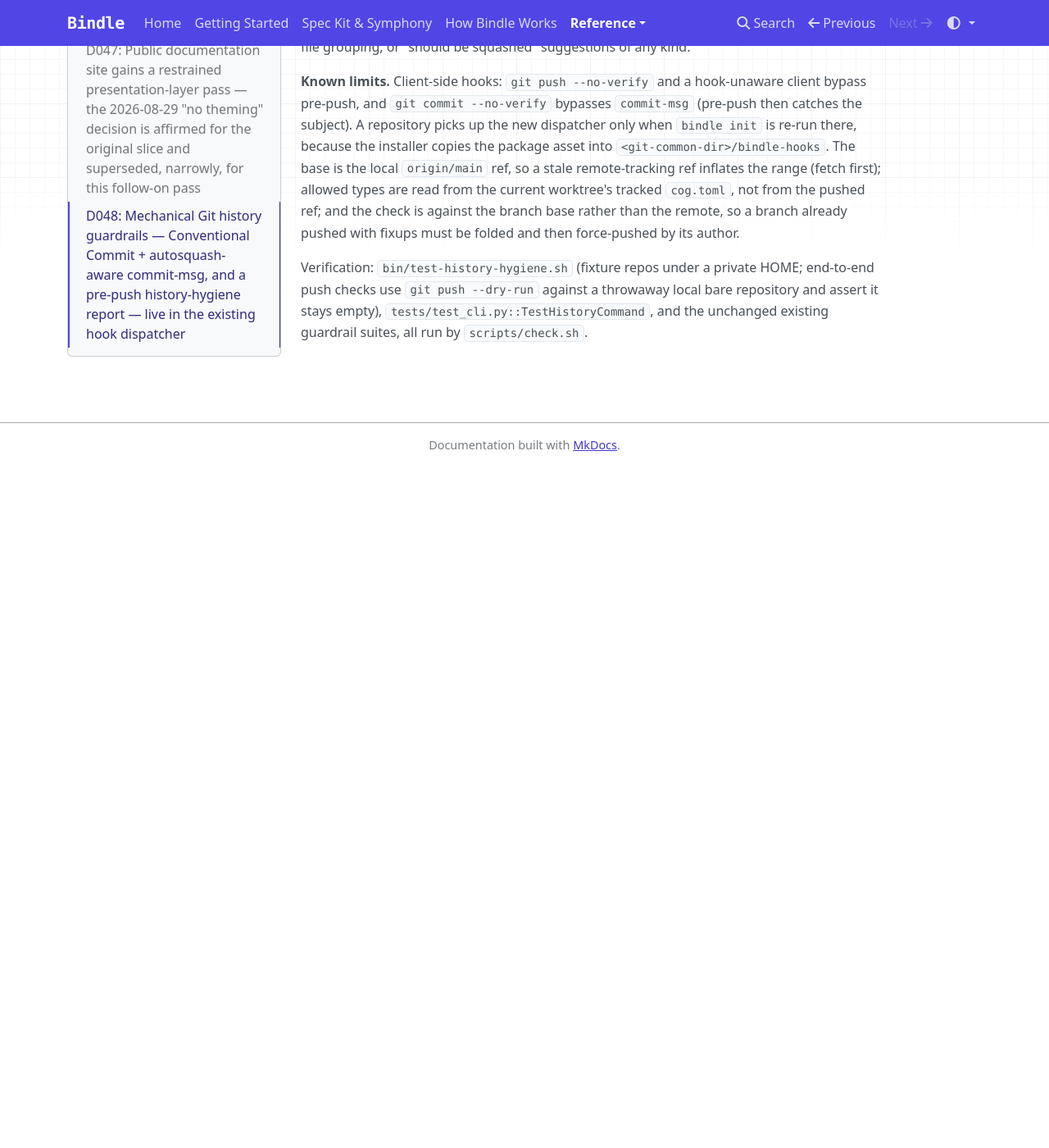
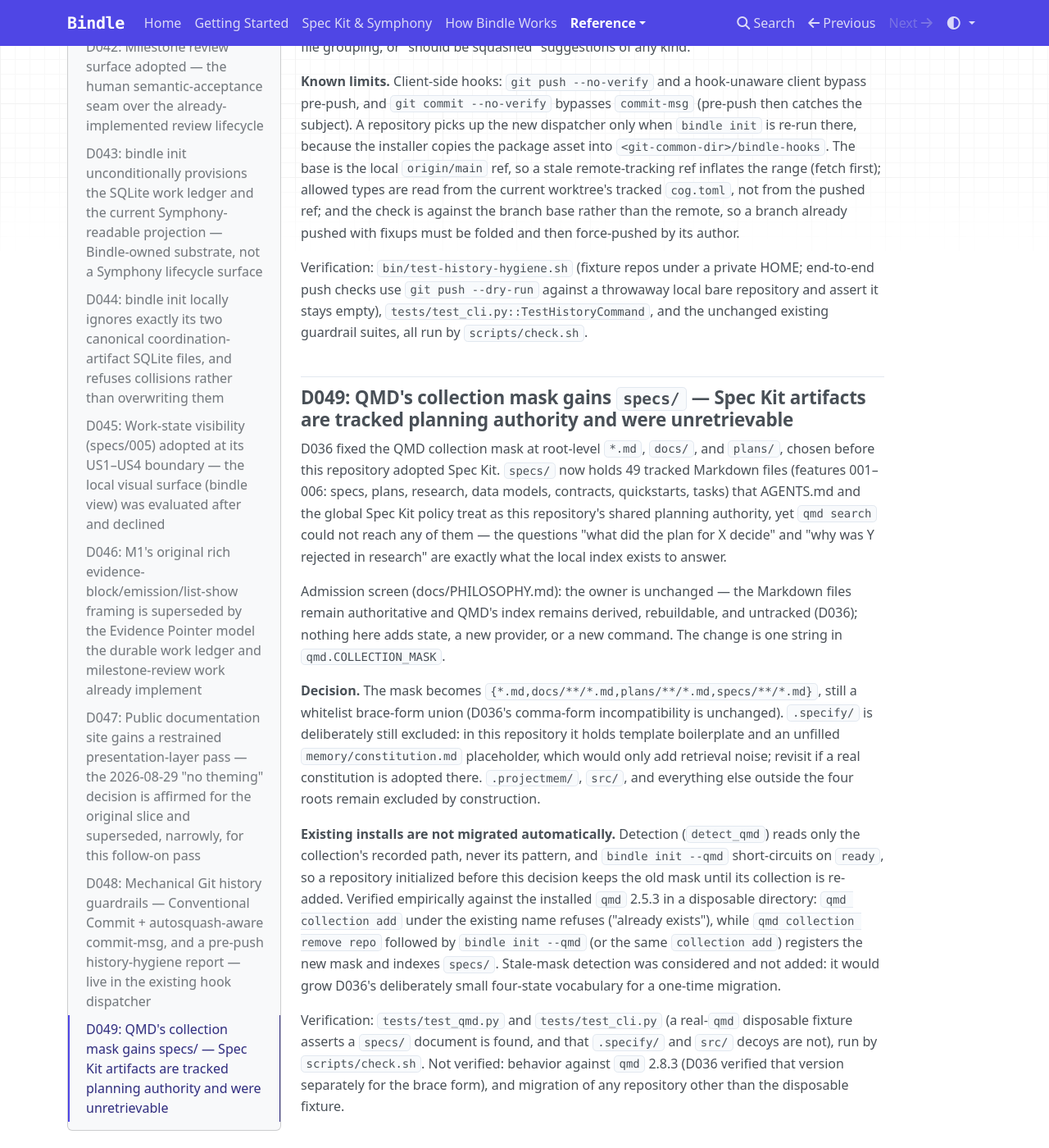
Before and after one commit to t-step/bindle, an MkDocs documentation site: the page built from docs/DECISIONS.md, in a window 1280 px wide and 1400 px high, scrolled down 51826 px. Shown: the whole window at 82% size. Built offline with MkDocs 1.6.1, drawn with Linux system fonts in a browser that asks for light colours; nearby versions of some CDN libraries; before the commit the page ends 52395 px from its top, so only the background shows below that.

Commit message:
feat(qmd): index specs/ in the QMD collection mask (D049)
Spec Kit artifacts under specs/ are tracked planning authority but were
outside D036's fixed mask, so `qmd search` could not reach any of them.
The mask becomes {*.md,docs/**/*.md,plans/**/*.md,specs/**/*.md};
.specify/, src/, and .projectmem/ stay excluded.

Existing installs keep the old mask until their collection is re-added
(`qmd collection remove repo`, then `bindle init --qmd`); D049 records
the migration and why stale-mask detection was not added.

```diff
--- a/docs/DECISIONS.md
+++ b/docs/DECISIONS.md
@@ -635,3 +635,15 @@ Admission screen (docs/PHILOSOPHY.md): Git owns commits and hooks, and Cocogitto
 **Known limits.** Client-side hooks: `git push --no-verify` and a hook-unaware client bypass pre-push, and `git commit --no-verify` bypasses `commit-msg` (pre-push then catches the subject). A repository picks up the new dispatcher only when `bindle init` is re-run there, because the installer copies the package asset into `<git-common-dir>/bindle-hooks`. The base is the local `origin/main` ref, so a stale remote-tracking ref inflates the range (fetch first); allowed types are read from the current worktree's tracked `cog.toml`, not from the pushed ref; and the check is against the branch base rather than the remote, so a branch already pushed with fixups must be folded and then force-pushed by its author.
 
 Verification: `bin/test-history-hygiene.sh` (fixture repos under a private HOME; end-to-end push checks use `git push --dry-run` against a throwaway local bare repository and assert it stays empty), `tests/test_cli.py::TestHistoryCommand`, and the unchanged existing guardrail suites, all run by `scripts/check.sh`.
+
+## D049: QMD's collection mask gains `specs/` — Spec Kit artifacts are tracked planning authority and were unretrievable
+
+D036 fixed the QMD collection mask at root-level `*.md`, `docs/`, and `plans/`, chosen before this repository adopted Spec Kit. `specs/` now holds 49 tracked Markdown files (features 001–006: specs, plans, research, data models, contracts, quickstarts, tasks) that AGENTS.md and the global Spec Kit policy treat as this repository's shared planning authority, yet `qmd search` could not reach any of them — the questions "what did the plan for X decide" and "why was Y rejected in research" are exactly what the local index exists to answer.
+
+Admission screen (docs/PHILOSOPHY.md): the owner is unchanged — the Markdown files remain authoritative and QMD's index remains derived, rebuildable, and untracked (D036); nothing here adds state, a new provider, or a new command. The change is one string in `qmd.COLLECTION_MASK`.
+
+**Decision.** The mask becomes `{*.md,docs/**/*.md,plans/**/*.md,specs/**/*.md}`, still a whitelist brace-form union (D036's comma-form incompatibility is unchanged). `.specify/` is deliberately still excluded: in this repository it holds template boilerplate and an unfilled `memory/constitution.md` placeholder, which would only add retrieval noise; revisit if a real constitution is adopted there. `.projectmem/`, `src/`, and everything else outside the four roots remain excluded by construction.
+
+**Existing installs are not migrated automatically.** Detection (`detect_qmd`) reads only the collection's recorded path, never its pattern, and `bindle init --qmd` short-circuits on `ready`, so a repository initialized before this decision keeps the old mask until its collection is re-added. Verified empirically against the installed `qmd` 2.5.3 in a disposable directory: `qmd collection add` under the existing name refuses ("already exists"), while `qmd collection remove repo` followed by `bindle init --qmd` (or the same `collection add`) registers the new mask and indexes `specs/`. Stale-mask detection was considered and not added: it would grow D036's deliberately small four-state vocabulary for a one-time migration.
+
+Verification: `tests/test_qmd.py` and `tests/test_cli.py` (a real-`qmd` disposable fixture asserts a `specs/` document is found, and that `.specify/` and `src/` decoys are not), run by `scripts/check.sh`. Not verified: behavior against `qmd` 2.8.3 (D036 verified that version separately for the brace form), and migration of any repository other than the disposable fixture.
```
Also changed, not shown: AGENTS.md (+2 -2 lines), 3 other files.
